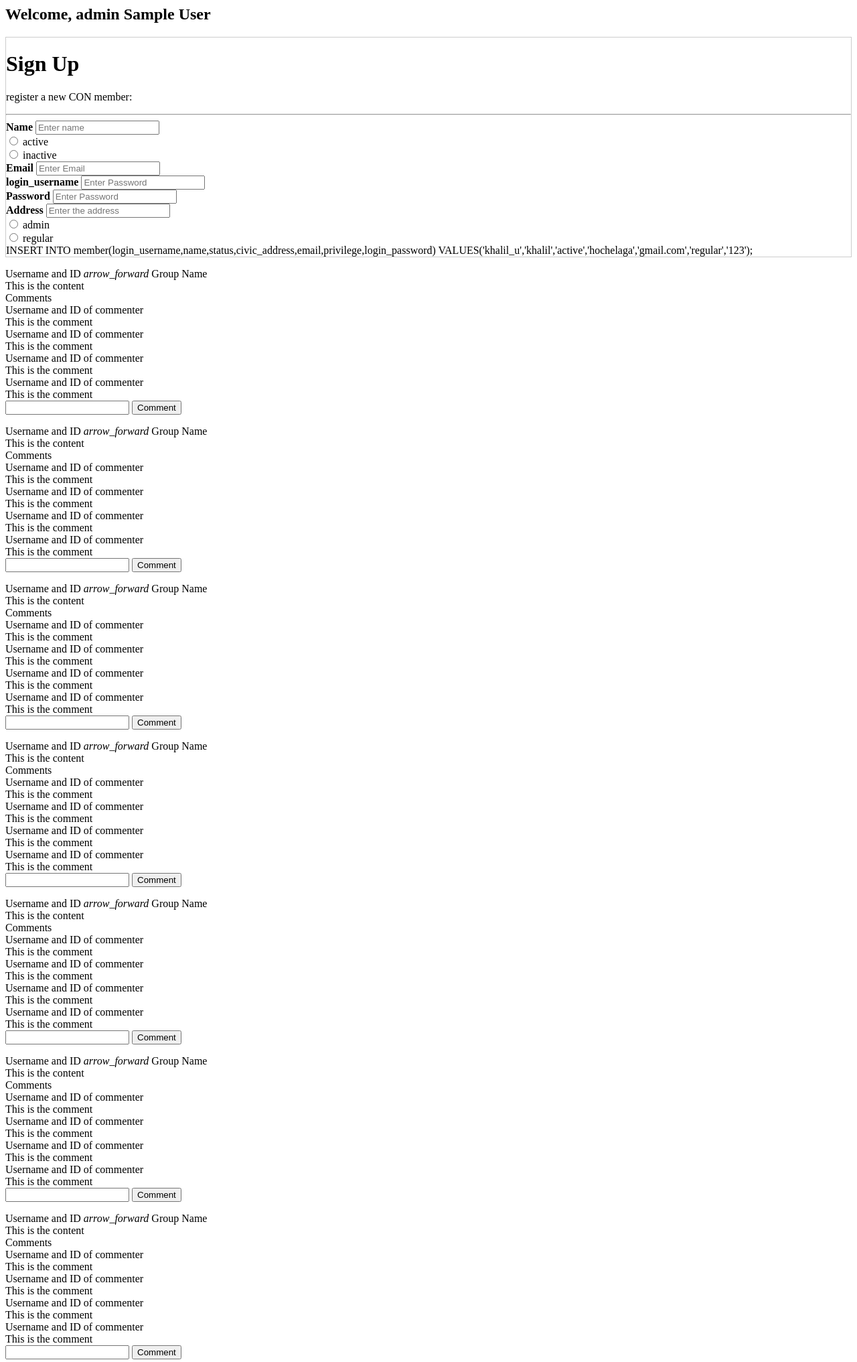
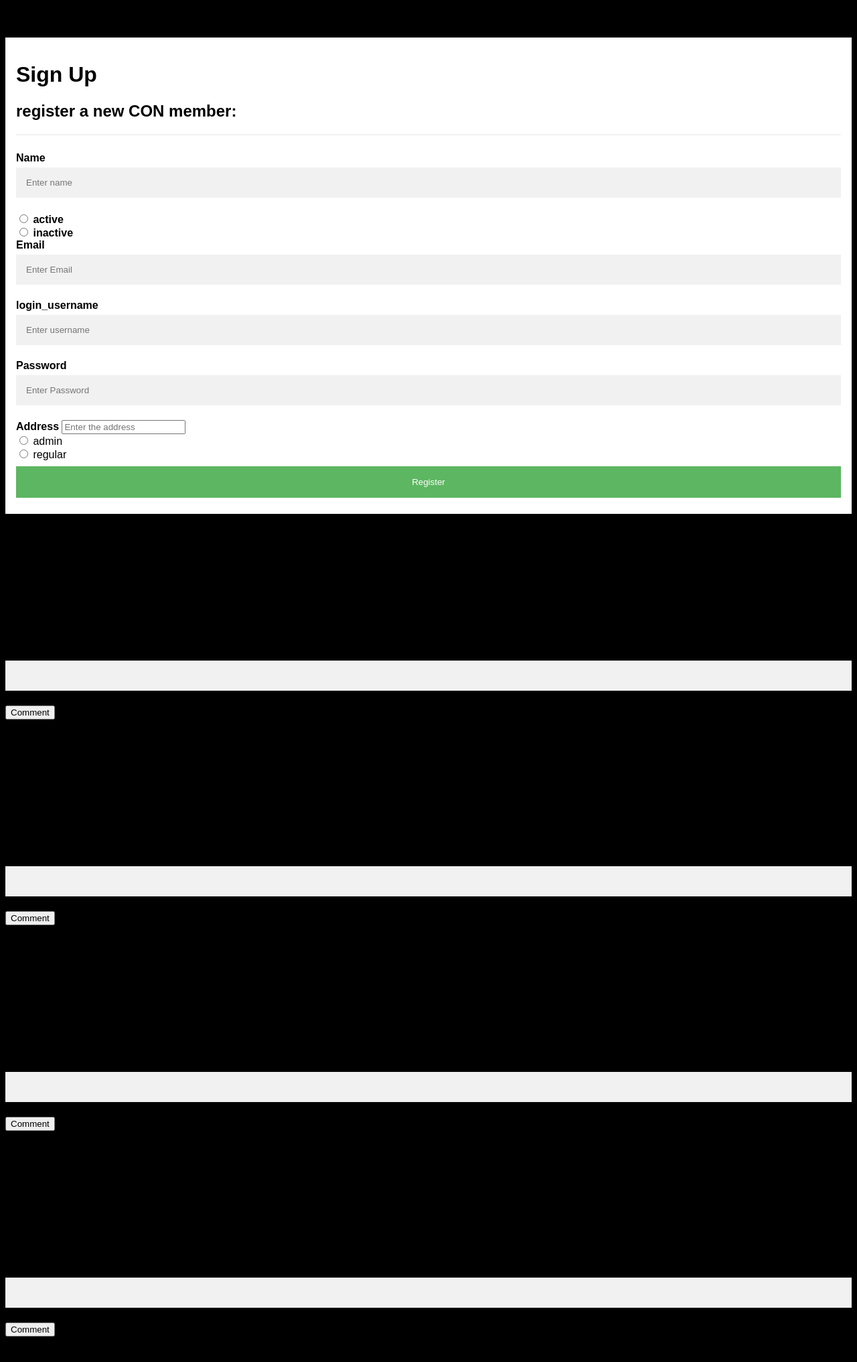
Before and after one commit to samgo1/Condo-Association-Project, a PHP site: page /views/dashboard.php in a window 1280 px wide. Shown: the top 2033 px of the page at 67% size. Run offline with PHP 8.4, Linux system fonts and the light colour scheme; the visitor is signed in with stand-in values (Sample User, id 1).

Commit message:
working login and sign up -issue displaying the form to login

```diff
--- /dev/null
+++ b/login/includes/signupbtn.inc.html
@@ -0,0 +1,108 @@
+<!DOCTYPE html>
+<html>
+<head>
+<meta name="viewport" content="width=device-width, initial-scale=1">
+<style>
+body {
+  font-family: Arial, Helvetica, sans-serif;
+  background-color: black;
+}
+
+* {
+  box-sizing: border-box;
+}
+
+/* Add padding to containers */
+.container {
+  padding: 16px;
+  background-color: white;
+}
+
+/* Full-width input fields */
+input[type=text], input[type=password] {
+  width: 100%;
+  padding: 15px;
+  margin: 5px 0 22px 0;
+  display: inline-block;
+  border: none;
+  background: #f1f1f1;
+}
+
+input[type=text]:focus, input[type=password]:focus {
+  background-color: #ddd;
+  outline: none;
+}
+
+/* Overwrite default styles of hr */
+hr {
+  border: 1px solid #f1f1f1;
+  margin-bottom: 25px;
+}
+
+/* Set a style for the submit button */
+.registerbtn {
+  background-color: #4CAF50;
+  color: white;
+  padding: 16px 20px;
+  margin: 8px 0;
+  border: none;
+  cursor: pointer;
+  width: 100%;
+  opacity: 0.9;
+}
+
+.registerbtn:hover {
+  opacity: 1;
+}
+
+/* Add a blue text color to links */
+a {
+  color: dodgerblue;
+}
+
+input{
+
+   display: inline;
+
+}
+</style>
+</head>
+<body>
+
+<form action="\Condo-Association-Project\login\includes\signup.inc.php" style="border:1px solid #ccc background-color:white" method="post" >
+  <div class="container">
+    <h1>Sign Up</h1>
+    <h2>register a new CON member: </h2>
+    <hr>
+
+    <label for="name"><b>Name</b></label>
+    <input type="text" placeholder="Enter name" name="name" required>
+    <br>
+   <input type="radio" id="active" name="status" value="active">
+   <label for="active"><b>active</b></label><br>
+
+   <input type="radio" id="inactive" name="status" value="inactive">
+   <label for="inactive"><b>inactive</b></label><br>
+
+    <label for="email"><b>Email</b></label>
+    <input type="text" placeholder="Enter Email" name="email" required><br>
+
+    <label for="login_username"><b>login_username</b></label>
+    <input type="text" placeholder="Enter username" name="uid" required><br>
+
+    <label for="psw"><b>Password</b></label>
+    <input type="password" placeholder="Enter Password" name="psw" required><br>
+
+   <label for="address"><b>Address</b></label>
+    <input type="address" placeholder="Enter the address" name="address" required><br>
+
+ <input type="radio" id="admin" name="privilege" value="admin">
+   <label for="active">admin</label><br>
+
+   <input type="radio" id="regular" name="privilege" value="regular">
+   <label for="regular">regular</label><br>
+<button type="submit" class="registerbtn">Register</button>
+  </div>
+</form>
+</body>
+</html>
--- a/login/includes/signupbtn.inc.php
+++ /dev/null
@@ -1,36 +0,0 @@
-<form action="\Condo-Association-Project\login\includes\signup.inc.php" style="border:1px solid #ccc" method="post" >
-  <div class="container">
-    <h1>Sign Up</h1>
-    <p>register a new CON member: </p>
-    <hr>
-
-    <label for="name"><b>Name</b></label>
-    <input type="text" placeholder="Enter name" name="name" required>
-    <br>
-   <input type="radio" id="active" name="status" value="active">
-   <label for="active">active</label><br>
-
-   <input type="radio" id="inactive" name="status" value="inactive">
-   <label for="inactive">inactive</label><br>
-
-    <label for="email"><b>Email</b></label>
-    <input type="text" placeholder="Enter Email" name="email" required><br>
-
-    <label for="login_username"><b>login_username</b></label>
-    <input type="text" placeholder="Enter Password" name="uid" required><br>
-
-    <label for="psw"><b>Password</b></label>
-    <input type="password" placeholder="Enter Password" name="psw" required><br>
-
-   <label for="address"><b>Address</b></label>
-    <input type="address" placeholder="Enter the address" name="address" required><br>
-
- <input type="radio" id="admin" name="privilege" value="admin">
-   <label for="active">admin</label><br>
-
-   <input type="radio" id="regular" name="privilege" value="regular">
-   <label for="regular">regular</label><br>
-INSERT INTO    member(login_username,name,status,civic_address,email,privilege,login_password)
-                VALUES('khalil_u','khalil','active','hochelaga','gmail.com','regular','123');
-  </div>
-</form>
--- a/views/dashboard.php
+++ b/views/dashboard.php
@@ -12,7 +12,7 @@ else{
 	echo '<h2> Welcome, '.$_SESSION['priviles'] .' '. $_SESSION['name'].'</h2>' ;
 
 	if($_SESSION['priviles']='admin'){
-include_once '..\login\includes\signupbtn.inc.php';}
+include_once '..\login\includes\signupbtn.inc.html';}
 
 }
 
```
Also changed, not shown: login/includes/dbh.inc.php (+9 -10 lines), login/includes/login.inc.php (+7 -6 lines), login/includes/signup.inc.php (+5 -4 lines).
